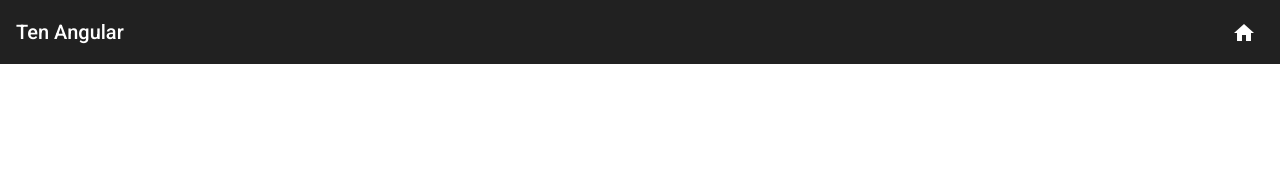
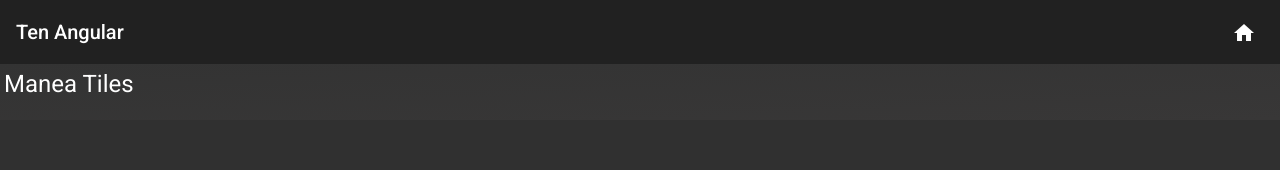
Before and after one commit to robertnitu02/TenAngularProjects, an Angular app in the folder TenAngular/: page /manea-tiles in a window 1280 px wide. Before the commit this address had no page. Shown: the top 170 px of the page. Built offline with nearby package versions, Linux system fonts and the light colour scheme.

Commit message:
Added manea-tiles-page compoment

```diff
--- a/TenAngular/src/app/app.module.ts
+++ b/TenAngular/src/app/app.module.ts
@@ -14,6 +14,7 @@ import { TicTacToePageComponent } from './tic-tac-toe-page/tic-tac-toe-page.comp
 import { MatFormFieldModule } from '@angular/material/form-field';
 import { MatInputModule } from '@angular/material/input';
 import { HangmanPageComponent } from './hangman-page/hangman-page.component';
+import { ManeaTilesPageComponent } from './manea-tiles-page/manea-tiles-page.component';
 
 @NgModule({
   declarations: [
@@ -22,6 +23,7 @@ import { HangmanPageComponent } from './hangman-page/hangman-page.component';
     HomePageComponent,
     TicTacToePageComponent,
     HangmanPageComponent,
+    ManeaTilesPageComponent,
   ],
   imports: [
     BrowserModule,
--- a/TenAngular/src/app/home-page/home-page.component.html
+++ b/TenAngular/src/app/home-page/home-page.component.html
@@ -32,5 +32,17 @@
         Try me too!
       </button>
     </div>
+    <div class="home-page__content-spacer">
+      <div class="home-page__content-text">
+        <h1 class="home-page__text-fit">#3 - Manea Tiles Project</h1>
+      </div>
+    </div>
+    <div class="home-page__photo4 home-page__paralllax">
+      <button class="home-page__button-center" color="warn" mat-raised-button routerLink="/manea-tiles"
+              routerLinkActive="true">
+        <mat-icon>play_circle_outline</mat-icon>
+        Let's See!
+      </button>
+    </div>
   </div>
 </div>
--- a/TenAngular/src/app/home-page/home-page.component.scss
+++ b/TenAngular/src/app/home-page/home-page.component.scss
@@ -54,6 +54,10 @@
     background-image: url("https://i.imgur.com/2L4rPlC.jpg");
   }
 
+  &__photo4 {
+    background-image: url("https://i.imgur.com/db4RGSR.png");
+  }
+
   &__paralllax {
     min-height: 550px;
     height: 550px;
--- /dev/null
+++ b/TenAngular/src/app/manea-tiles-page/manea-tiles-page.component.html
@@ -0,0 +1,5 @@
+<div class="manea-tiles">
+  <div class="manea-tiles__header">
+    <h1>Manea Tiles</h1>
+  </div>
+</div>
--- /dev/null
+++ b/TenAngular/src/app/manea-tiles-page/manea-tiles-page.component.scss
@@ -0,0 +1,20 @@
+@import "src/shared/constants/variables";
+
+.manea-tiles {
+  &__header {
+    height: auto;
+    width: auto;
+    padding: 4px;
+    background: linear-gradient(to bottom right, $spacer-color1, $spacer-color2);
+  }
+}
+
+h1 {
+  color: $white-color;
+  margin-left: 11px;
+  margin-top: 2px;
+}
+
+body {
+  background-color: $grey-color;
+}
--- /dev/null
+++ b/TenAngular/src/app/manea-tiles-page/manea-tiles-page.component.ts
@@ -0,0 +1,13 @@
+import { Component, OnInit, ViewEncapsulation } from '@angular/core';
+
+@Component({
+  selector: 'app-manea-tiles-page',
+  templateUrl: './manea-tiles-page.component.html',
+  styleUrls: ['./manea-tiles-page.component.scss'],
+  encapsulation: ViewEncapsulation.None,
+})
+export class ManeaTilesPageComponent implements OnInit {
+  constructor() {}
+
+  ngOnInit(): void {}
+}
```
Also changed, not shown: TenAngular/src/app/app-routing.module.ts (+7 -1 lines), 1 other file (tests, documents, lock files or other folders).
